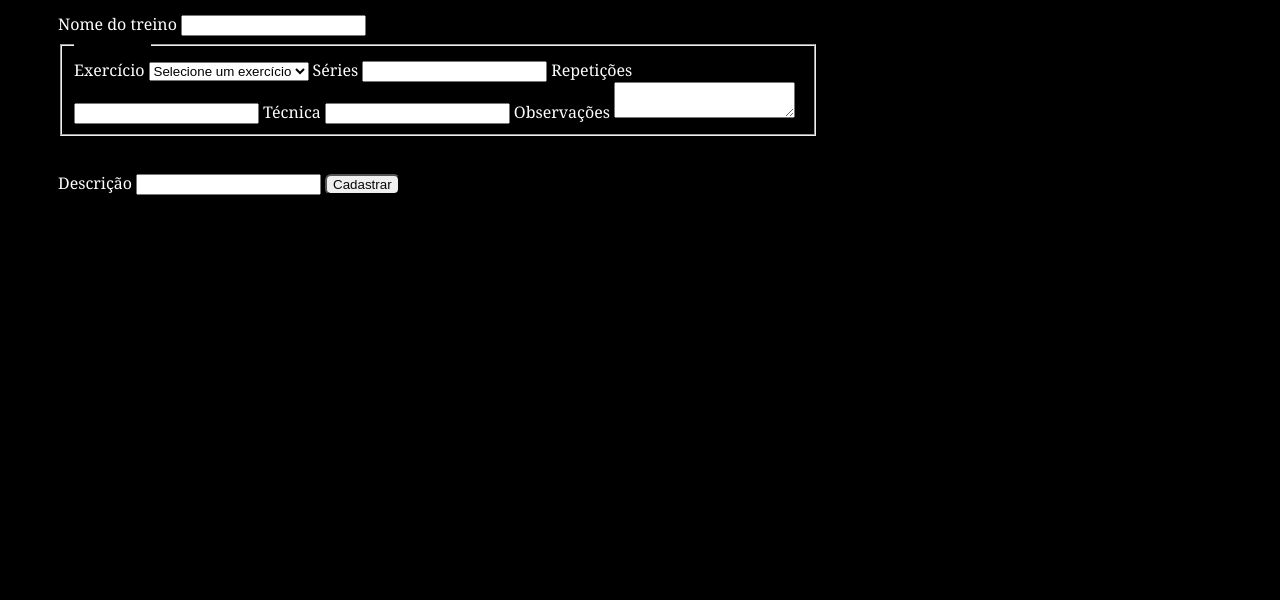
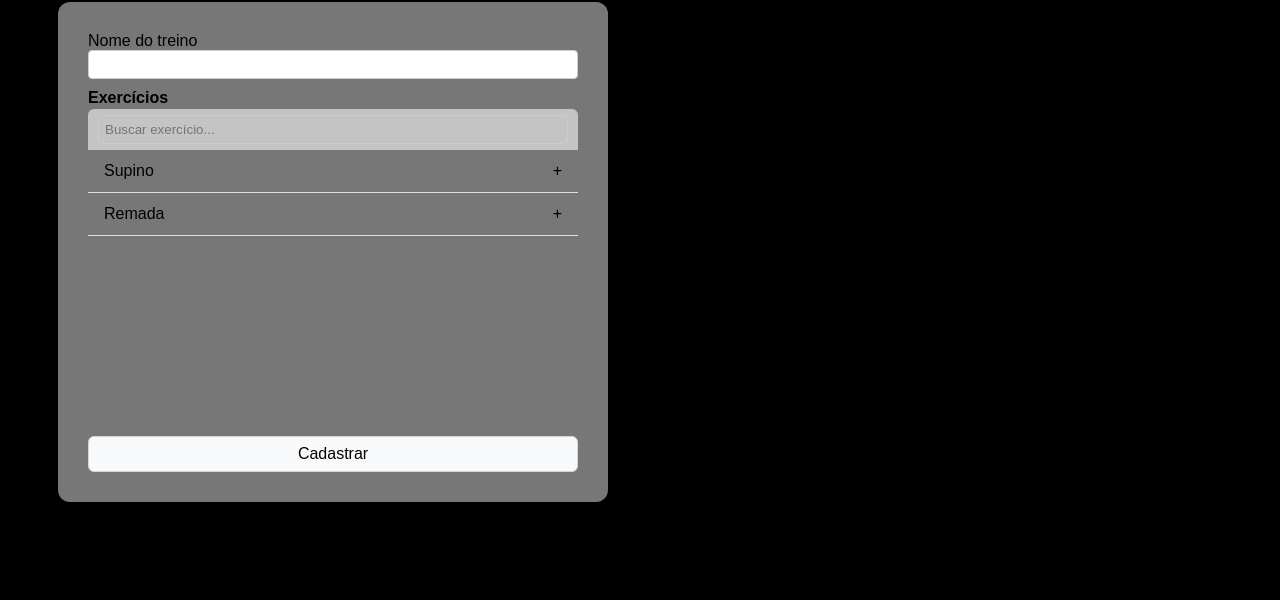
Before and after one commit to Luuhpaaa/workoutdeveloper, a plain HTML site: page pages/novo_treino.html in a window 1280 px wide. Shown: the part 232-832 px from the top of the page. Before the commit the page ends 800 px from the top, so only its background shows below. Drawn offline with Linux system fonts and the light colour scheme.

Commit message:
style: estilizei a página de adicionar novo treino além de mudar a fonte universal para Space Grotesk. Aumentei também o tamanho da fonte na página principal e também mudei a configuração de todos os botões

```diff
--- a/assets/style.css
+++ b/assets/style.css
@@ -1,10 +1,30 @@
+@import url('https://fonts.googleapis.com/css2?family=Roboto:wght@300;400;500;700&display=swap');
+
+*,
+*::before,
+*::after,
+body,
+input,
+button,
+textarea,
+select {
+  font-family: 'Space Grotesk', sans-serif !important;
+}
 *,
 *::before,
 *::after {
   box-sizing: border-box;
+
 }
 body{
+    font-family:'Space Grotesk', sans-serif !important;
     background-color:black;
+}
+input,
+button,
+textarea,
+select {
+  font-family: inherit;
 }
 h1, h2, h3, h4, p, li, label{
     color: rgb(252, 253, 253);
@@ -70,6 +90,11 @@ main {
     min-height: 180px;
     color: #000;
 }
+.card-pricipal a{
+  font-size: 1.5rem;
+  font-weight: bold;
+}
+
 .card-treino {
     display: flex;
     flex-direction: column;
@@ -104,8 +129,16 @@ main {
     color: #000000 !important;
 }
 button{
-    color: rgb(8, 8, 8);
-    border-radius: 6px;
+background-color: #f8f9fa;
+  color: #212529;
+  border: 1px solid #d3d5d8;
+  padding: 8px 16px;
+  font-size: 1rem;
+  font-family: inherit;
+  font-weight: 500;
+  border-radius: 6px;
+  cursor: pointer;
+  transition: background-color 0.2s ease-in-out, border-color 0.2s ease-in-out;
 }
 .card_exercicio{
     display: flex;
@@ -124,8 +157,7 @@ button{
     flex-direction: column;
     gap: 20px;
     width: 190px;
-    font-family: Cambria, Cochin, Georgia, Times, 'Times New Roman', serif;
-}
+    font-weight: bold;}
 
 .info_detalhe ul {
   padding: 0;
@@ -134,7 +166,6 @@ button{
 .info_detalhe li {
   list-style: none;
   margin-bottom: 6px;
-  font-weight: 500;
 }
 .form_detalhe{
   display: flex;
@@ -147,3 +178,130 @@ button{
   border: 1px solid #ccc;
   border-radius: 4px;
 }
+.form-container {
+  position: relative;
+  display: flex;
+  gap: 30px;
+}
+
+
+.card_novotreino {
+  display: flex;
+  flex-direction: column;
+  background-color: #777777;
+  border-radius: 12px;
+  padding: 30px;
+  width: 550px;
+  height: 500px;
+  color: #000;
+  display: flex;
+  flex-direction: column;
+}
+
+.card_novotreino label{ font-weight: bold\\\\\\\;}
+
+.subtitulo {
+  font-weight: bold;
+  margin: 10px 0 2px 0;
+  color: #222;
+}
+
+
+
+.busca-container {
+  display: flex;
+  align-items: center;
+  background-color: #c4c4c4;
+  border-radius: 6px 6px 0 0;
+  padding: 6px 10px;
+}
+
+.input-busca {
+  border: none;
+  background: transparent;
+  width: 100%;
+  padding-left: 8px;
+}
+
+
+.lista-exercicios {
+  background-color: #ffffff;
+  border-radius: 0 0 8px 8px;
+  overflow: hidden;
+  margin-bottom: 25px;
+}
+
+.item-exercicio {
+  border-bottom: 1px solid #e0e0e0;
+}
+
+
+.radio-toggle {
+  display: none;
+}
+
+.label-exercicio {
+  display: flex;
+  justify-content: space-between;
+  align-items: center;
+  padding: 12px 16px;
+  color: #000;
+  cursor: pointer;
+  font-weight: 500;
+  transition: background 0.2s;
+}
+
+.label-exercicio:hover {
+  background-color: #f0f0f0;
+}
+
+
+.cadastrar{
+  margin-top: 200px;
+  background-color: #f8f9fa;
+}
+
+
+.painel-detalhes {
+  display: none;
+  position: absolute;
+  top: 250px;
+  left: 580px;
+  width: 320px;
+}
+
+
+.radio-toggle:checked ~ .painel-detalhes {
+  display: block;
+}
+
+
+.radio-toggle:checked + .label-exercicio {
+  background-color: #e8e8e8;
+  font-weight: bold;
+}
+
+.card-detalhes-inner {
+  background-color: #d9d9d9;
+  border-radius: 12px;
+  padding: 20px;
+  color: #000;
+  display: flex;
+  flex-direction: column;
+  gap: 8px;
+}
+
+.card-detalhes-inner label {
+  font-size: 0.85rem;
+  color: #333;
+}
+
+.card-detalhes-inner input,
+.card-detalhes-inner textarea {
+  width: 100%;
+  padding: 8px;
+  border: 1px solid #ccc;
+  border-radius: 6px;
+  background-color: #fff;
+  margin-bottom: 8px;
+}
--- a/pages/novo_treino.html
+++ b/pages/novo_treino.html
@@ -17,93 +17,77 @@
   <main>
     <h2>Cadastrar novo treino</h2>
 
-    <form action="#" method="post">
-      <label for="nome-treino">Nome do treino</label>
-      <input type="text" id="nome-treino" name="nome-treino" required>
+    <form action="#" method="post" class="form-container">
+      <div class="card card_novotreino">
 
-      <fieldset>
-        <legend>Exercício 1</legend>
+        <label for="nome-treino">Nome do treino</label>
+        <input type="text" id="nome-treino" name="nome-treino" required>
 
-        <label for="exercicio-1">Exercício</label>
-        <select id="exercicio-1" name="exercicio" required>
-          <option value="" selected disabled>Selecione um exercício</option>
-          <option value="Supino">Supino</option>
-          <option value="Barra lateral">Barra lateral</option>
-          <option value="Cardio">Cardio</option>
-        </select>
+        <div class="add_novoexercicio">
+          <p class="subtitulo">Exercícios</p>
 
-        <label for="series-1">Séries</label>
-        <input type="number" id="series-1" name="series" min="1" required>
+          <div class="busca-container">
+            <input type="text" placeholder="Buscar exercício..." class="input-busca">
+          </div>
 
-        <label for="repeticoes-1">Repetições</label>
-        <input type="number" id="repeticoes-1" name="repeticoes" min="1" required>
+          <div class="item-exercicio">
+            <input type="radio" name="exercicio-selecionado" id="ex-supino" class="radio-toggle">
+            <label for="ex-supino" class="label-exercicio">
+              <span>Supino</span>
+              <span class="btn-mais">+</span>
+            </label>
 
-        <label for="tecnica-1">Técnica</label>
-        <input type="text" id="tecnica-1" name="tecnica">
+            <div class="painel-detalhes">
+              <div class="card card-detalhes-inner">
+                <label for="series-supino">Séries</label>
+                <input type="number" id="series-supino" name="series-supino">
 
-        <label for="obs-1">Observações</label>
-        <textarea id="obs-1" name="obs" rows="2"></textarea>
-      </fieldset>
+                <label for="reps-supino">Repetições</label>
+                <input type="text" id="reps-supino" name="reps-supino">
 
-      <details>
-        <summary>Adicionar exercício 2</summary>
-        <fieldset>
-          <legend>Exercício 2</legend>
+                <label for="tecnica-supino">Técnica</label>
+                <input type="text" id="tecnica-supino" name="tecnica-supino">
 
-          <label for="exercicio-2">Exercício</label>
-          <select id="exercicio-2" name="exercicio">
-            <option value="" selected>Nenhum</option>
-            <option value="Supino">Supino</option>
-            <option value="Barra lateral">Barra lateral</option>
-            <option value="Cardio">Cardio</option>
-          </select>
+                <label for="obs-supino">Observações</label>
+                <textarea id="obs-supino" name="obs-supino" rows="3"></textarea>
 
-          <label for="series-2">Séries</label>
-          <input type="number" id="series-2" name="series" min="1">
-
-          <label for="repeticoes-2">Repetições</label>
-          <input type="number" id="repeticoes-2" name="repeticoes" min="1">
-
-          <label for="tecnica-2">Técnica</label>
-          <input type="text" id="tecnica-2" name="tecnica">
-
-          <label for="obs-2">Observações</label>
-          <textarea id="obs-2" name="obs" rows="2"></textarea>
-        </fieldset>
-      </details>
+                <button type="button" class="btn-adicionar-item">Adicionar</button>
+              </div>
+            </div>
+          </div>
 
 
-      <details>
-        <summary>Adicionar exercício 3</summary>
-        <fieldset>
-          <legend>Exercício 3</legend>
+          <div class="item-exercicio">
+            <input type="radio" name="exercicio-selecionado" id="ex-remada" class="radio-toggle">
+            <label for="ex-remada" class="label-exercicio">
+              <span>Remada</span>
+              <span class="btn-mais">+</span>
+            </label>
 
-          <label for="exercicio-3">Exercício</label>
-          <select id="exercicio-3" name="exercicio">
-            <option value="" selected>Nenhum</option>
-            <option value="Supino">Supino</option>
-            <option value="Barra lateral">Barra lateral</option>
-            <option value="Cardio">Cardio</option>
-          </select>
+            <div class="painel-detalhes">
+              <div class="card card-detalhes-inner">
+                <label for="series-remada">Séries</label>
+                <input type="number" id="series-remada" name="series-remada">
 
-          <label for="series-3">Séries</label>
-          <input type="number" id="series-3" name="series" min="1">
+                <label for="reps-remada">Repetições</label>
+                <input type="text" id="reps-remada" name="reps-remada">
 
-          <label for="repeticoes-3">Repetições</label>
-          <input type="number" id="repeticoes-3" name="repeticoes" min="1">
+                <label for="tecnica-remada">Técnica</label>
+                <input type="text" id="tecnica-remada" name="tecnica-remada">
 
-          <label for="tecnica-3">Técnica</label>
-          <input type="text" id="tecnica-3" name="tecnica">
+                <label for="obs-remada">Observações</label>
+                <textarea id="obs-remada" name="obs-remada" rows="3"></textarea>
 
-          <label for="obs-3">Observações</label>
-          <textarea id="obs-3" name="obs" rows="2"></textarea>
-        </fieldset>
-      </details>
+                <button type="button" class="btn-adicionar-item">Adicionar</button>
+              </div>
+            </div>
+          </div>
 
-      <label for="descricao">Descrição</label>
-      <input type="text" id="descricao" name="descricao">
+        </div>
 
-      <button type="submit">Cadastrar</button>
+        <button type="submit" class="cadastrar">Cadastrar</button>
+
+      </div>
     </form>
   </main>
 </body>
```
Also changed, not shown: pages/novo_exercicio.html (deleted, +0 -38 lines).
